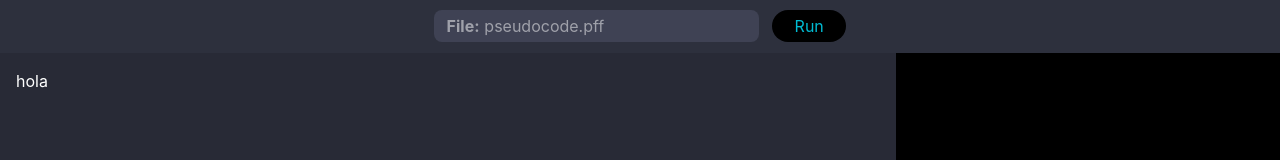
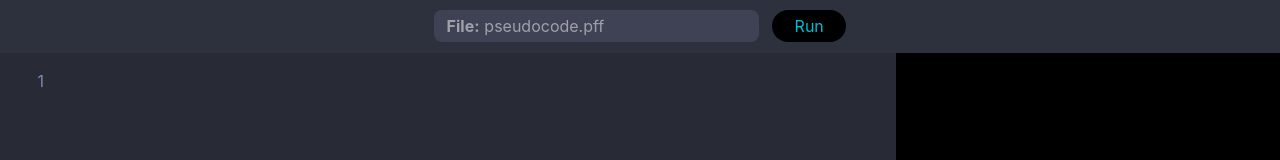
Before and after one commit to talamantesvictor/pseudoflow, a Svelte app: page / in a window 1280 px wide. Shown: the top 160 px of the page. Built offline with nearby package versions, Linux system fonts and the light colour scheme.

Commit message:
Add line numbers and some events

```diff
--- a/src/App.svelte
+++ b/src/App.svelte
@@ -1,12 +1,46 @@
-<script>
+<script lang="ts">
+   import { onMount } from "svelte";
    import Topbar from "./components/Topbar.svelte";
+
+   let editorHeight: number;
+
+   $: drawLineNumbers(editorHeight / 24); // scss variable $line-height = 24
+
+   function drawLineNumbers(rows) {
+      if (rows > 0) {
+         let rowsHtml: string = '';
+         for (let index = 0; index < rows; index++) {
+            rowsHtml += index + 1 + '<br>';
+         }
+         document.getElementsByClassName('line-numbers')[0].innerHTML = rowsHtml;
+      }
+   }
+
+   function keyDownController(e) {
+      if (e.key === "Tab") {
+         e.preventDefault();
+      }
+   }
+
+   function focusOnEditableArea() {
+      document.getElementById('editor-editable-area').focus();
+   }
+
+   onMount(() => {
+      focusOnEditableArea();
+   });
 </script>
 <Topbar />
 <div id="wrapper">
    <div id="flowchart-area"></div>
    <div id="text-area">
-      <div class="editor" contenteditable="true" spellcheck="false">
-         hola
+      <div class="numbers-area">
+         <div class="line-numbers"></div>
+      </div>
+      <div class="editor-area" on:click="{focusOnEditableArea}">
+         <div bind:clientHeight="{editorHeight}">
+            <div id="editor-editable-area" contenteditable="true" spellcheck="false" on:keydown="{keyDownController}"></div>
+         </div>
       </div>
    </div>
 </div>
@@ -19,16 +53,33 @@
       overflow: hidden;
 
       #text-area {
+         display: flex;
          width: 70%;
          background-color: $editor-background;
          height: calc(100vh - $topbar-height);
          overflow: scroll;
 
-         .editor {
-            outline: 0px solid transparent;
+         .numbers-area {
+            padding: 1rem 1rem 1rem 0.5rem;
+            .line-numbers {
+               color: $linenumbers-foreground;
+               background-color: $linenumbers-background;
+               min-width: 36px;
+               text-align: right;
+            }
+         }
+
+         .editor-area {
+            width: 100%;
+            flex-grow: 1;
             min-height: calc(100% - 2rem);
             color: white;
-            padding: 1rem;
+            padding: 1rem 1rem 1rem 0rem;
+
+            [contenteditable] {
+               outline: 0px solid transparent;
+               pointer-events: all;
+            }
          }
       }
 
@@ -36,6 +87,7 @@
          width: 30%;
          height: calc(100% - $topbar-height);
          background-color: $flowchart-background;
+         color: white;
          position: absolute;
          right: 0;
       }
--- a/src/styles/base.scss
+++ b/src/styles/base.scss
@@ -2,8 +2,8 @@
 
 :root {
    font-family: Inter, Avenir, Helvetica, Arial, sans-serif;
-   font-size: 16px;
-   line-height: 24px;
+   font-size: $font-size;
+   line-height: $line-height;
    font-weight: 400;
    background-color: $editor-background;
 
--- a/src/styles/variables.scss
+++ b/src/styles/variables.scss
@@ -8,3 +8,9 @@ $runbutton-foreground: #00bbd3;
 
 $editor-background: #282A36;
 $flowchart-background: black;
+
+$linenumbers-foreground: #7B89B8;
+$linenumbers-background: transparent;
+
+$font-size: 16px;
+$line-height: 24px;
```
